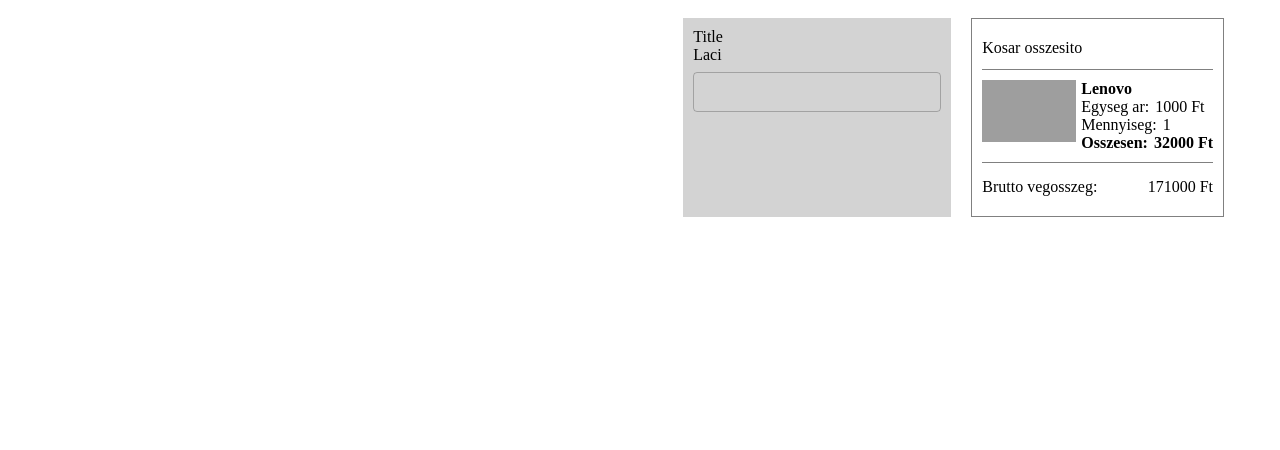
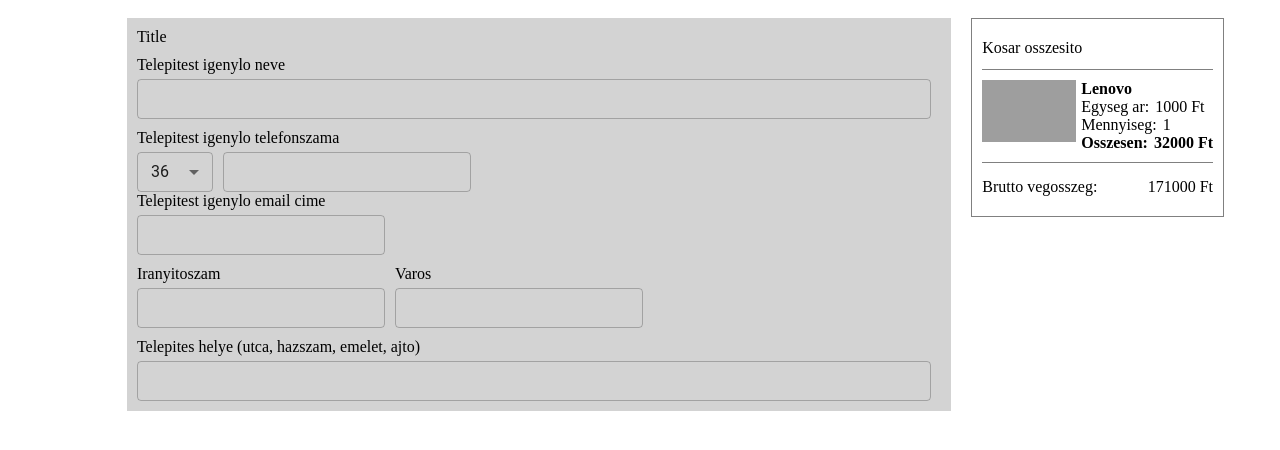
Before and after one commit to falho/extreme, a React app: page / in a window 1280 px wide. Shown: the part 72-522 px from the top of the page. Built offline with nearby package versions, Linux system fonts and the light colour scheme; grey boxes are pictures that could not be loaded.

Commit message:
Extreme digital - add form elements to react component

```diff
--- /dev/null
+++ b/src/CertificateForm/CertificateForm.js
@@ -0,0 +1,56 @@
+import React from 'react';
+import PropTypes from 'prop-types';
+import { withStyles } from '@material-ui/styles';
+import Grid from '@material-ui/core/Grid';
+
+
+import TextInput from './components/TextInput';
+import DropdownSelect from './components/DropdownSelect';
+
+const styles = {
+  formItem: {
+    margin: '10px 0px 10px 0px'
+  },
+  formItemLabel: {
+    marginBottom: '5px'
+  }
+};
+
+const Title = (props) => {
+  return <Grid>Title</Grid>
+}
+
+const CertificateForm = ({ classes }) => {
+  return (
+    <Grid>
+      <Title />
+      <Grid className={classes.formItem}>
+        <TextInput label="Telepitest igenylo neve" />
+      </Grid>
+
+      <Grid container className={classes.formItem} direction="row">
+        <Grid container item>
+          <Grid item className={classes.formItemLabel}>
+            Telepitest igenylo telefonszama
+          </Grid>
+          <Grid item container alignItems="center">
+            <DropdownSelect />
+            <TextInput />
+          </Grid>
+        </Grid>
+        <TextInput label="Telepitest igenylo email cime" />
+      </Grid>
+
+      <Grid container direction="row" className={classes.formItem}>
+        <TextInput label="Iranyitoszam" />
+        <TextInput label="Varos" />
+      </Grid>
+
+      <Grid>
+        <TextInput label="Telepites helye (utca, hazszam, emelet, ajto)" />
+      </Grid>
+
+    </Grid>);
+}
+
+export default withStyles(styles)(CertificateForm);
--- /dev/null
+++ b/src/CertificateForm/components/DropdownSelect.js
@@ -0,0 +1,44 @@
+import React from 'react';
+// import PropTypes from 'prop-types';
+import { withStyles } from '@material-ui/styles';
+import Grid from '@material-ui/core/Grid';
+import TextField from '@material-ui/core/TextField';
+import MenuItem from '@material-ui/core/MenuItem';
+
+const styles = {
+  selectRoot: {
+    height: '40px',
+  },
+  select: {
+    height: '40px',
+    width: '30px',
+    lineHeight: '40px',
+    paddingTop: 0,
+    paddingBottom: 0
+  },
+  formElement: {
+    marginRight: '10px'
+  }
+};
+
+const TextInputCmp = ({ label, classes }) => {
+  return (
+    <Grid item className={classes.formElement}>
+      <TextField
+        variant="outlined"
+        select
+        SelectProps={{
+          classes: {
+            root: classes.selectRoot,
+            select: classes.select
+          }
+        }}
+        value={1}
+      >
+        <MenuItem value={1}>36</MenuItem>
+      </TextField>
+    </Grid>
+  );
+}
+
+export default withStyles(styles)(TextInputCmp);
--- /dev/null
+++ b/src/CertificateForm/components/TextInput.js
@@ -0,0 +1,35 @@
+import React from 'react';
+// import PropTypes from 'prop-types';
+import { withStyles } from '@material-ui/styles';
+import Grid from '@material-ui/core/Grid';
+import TextField from '@material-ui/core/TextField';
+
+const styles = {
+  input: {
+    height: 40,
+    width: '100%'
+  },
+  main: {
+    marginRight: '10px'
+  },
+  title: {
+    marginBottom: '5px'
+  }
+};
+
+const TextInputCmp = ({ label, classes }) => {
+  return (
+    <Grid item className={classes.main}>
+      { label && <Grid className={classes.title}>{label}</Grid> }
+      <TextField
+        variant="outlined"
+        InputProps={{
+          className: classes.input
+        }}
+        fullWidth
+      />
+    </Grid>
+  );
+}
+
+export default withStyles(styles)(TextInputCmp);
--- a/src/index.js
+++ b/src/index.js
@@ -2,54 +2,11 @@ import './styles.css';
 
 import React from 'react';
 import PropTypes from 'prop-types';
-import { withStyles } from '@material-ui/styles';
-import Grid from '@material-ui/core/Grid';
-import TextField from '@material-ui/core/TextField';
 
-const styles = {
-  root: {
-    background: 'linear-gradient(45deg, #FE6B8B 30%, #FF8E53 90%)',
-    border: 0,
-    borderRadius: 3,
-    boxShadow: '0 3px 5px 2px rgba(255, 105, 135, .3)',
-    color: 'white',
-    height: 48,
-    padding: '0 30px',
-  }
-};
+import CertificateFormCmp from './CertificateForm/CertificateForm';
 
-function HigherOrderComponent(props) {
-  const { classes } = props;
-  return <Button className={classes.root}>Higher-order component</Button>;
+const CertificateForm = ({}) => {
+  return <CertificateFormCmp />;
 }
 
-const Title = (props) => {
-  return <Grid>Title</Grid>
-}
-
-const TextInputCmp = ({ label }) => {
-  return (
-    <Grid>
-      <Grid>{label}</Grid>
-      <TextField
-        id="outlined-bare"
-        margin="dense"
-        variant="outlined"
-      />
-    </Grid>
-  );
-}
-
-const CertificateForm = ({ classes }) => {
-  return (
-    <Grid>
-      <Title />
-      <TextInputCmp label="Laci"/>
-    </Grid>);
-}
-
-HigherOrderComponent.propTypes = {
-  classes: PropTypes.object.isRequired,
-};
-
-export default withStyles(styles)(CertificateForm);
+export default CertificateForm;
--- a/src/styles.css
+++ b/src/styles.css
@@ -47,7 +47,7 @@ body {
   background: blue;
   border-radius: 50%;
   color: white;
-  width: 20px;
+  min-width: 20px;
   height: 20px;
 }
 
```
